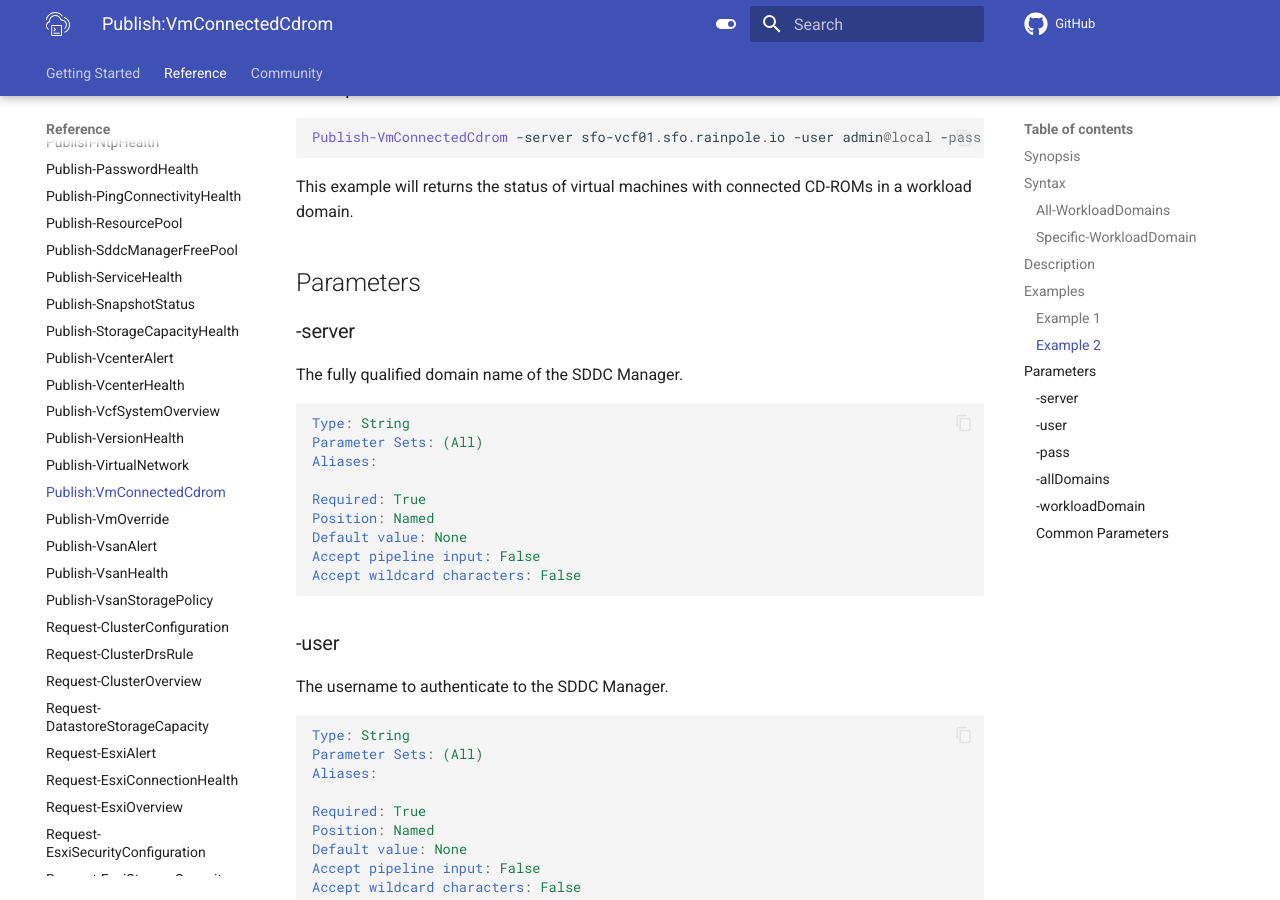
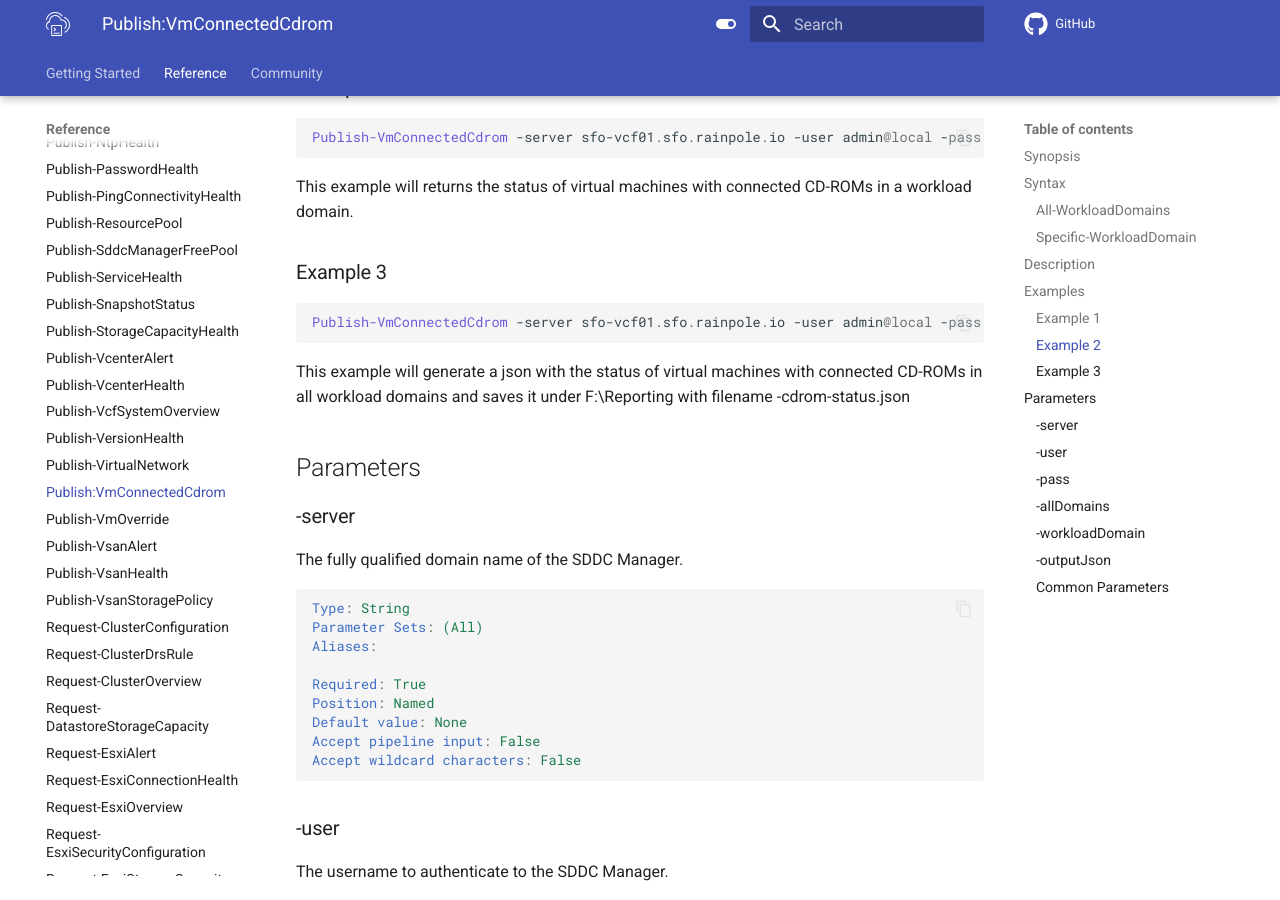
Before and after one commit to vmware/powershell-module-for-vmware-cloud-foundation-reporting, an MkDocs documentation site: the page built from docs/documentation/functions/Publish-VmConnectedCdrom.md, in a window 1280 px wide and 900 px high, scrolled down 1106 px. Built offline with MkDocs 1.6.1 and Material for MkDocs 9.7.7, drawn with Linux system fonts in a browser that asks for light colours; comment, search, counter and statistics services are not loaded; the version menu is left out; some of the changed text lies outside the part shown.

Commit message:
feat: add support for additional json outputs
- Updated `Publish-VmConnectedCdrom` function to generate JSON output.
- Updated `Publish-EsxiConnectionHealth` function to generate JSON output.
- Updated `Publish-SddcManagerFreePool` function to generate JSON output.

Signed-off-by: olga efremov <olga.efremov@broadcom.com>

````diff
--- a/docs/documentation/functions/Publish-VmConnectedCdrom.md
+++ b/docs/documentation/functions/Publish-VmConnectedCdrom.md
@@ -9,13 +9,13 @@ Publish the status of virtual machines with connected CD-ROMs in a workload doma
 ### All-WorkloadDomains
 
 ```powershell
-Publish-VmConnectedCdrom -server <String> -user <String> -pass <String> [-allDomains] [<CommonParameters>]
+Publish-VmConnectedCdrom -server <String> -user <String> -pass <String> [-allDomains] [-outputJson <String>]  [<CommonParameters>]
 ```
 
 ### Specific-WorkloadDomain
 
 ```powershell
-Publish-VmConnectedCdrom -server <String> -user <String> -pass <String> -workloadDomain <String> [<CommonParameters>]
+Publish-VmConnectedCdrom -server <String> -user <String> -pass <String> -workloadDomain <String> [-outputJson <String>]  [<CommonParameters>]
 ```
 
 ## Description
@@ -44,6 +44,15 @@ Publish-VmConnectedCdrom -server sfo-vcf01.sfo.rainpole.io -user admin@local -pa
 ```
 
 This example will returns the status of virtual machines with connected CD-ROMs in a workload domain.
+
+### Example 3
+
+```powershell
+Publish-VmConnectedCdrom -server sfo-vcf01.sfo.rainpole.io -user admin@local -pass VMw@re1!VMw@re1! -allDomains -outputJson F:\Reporting
+```
+
+This example will generate a json with the status of virtual machines with connected CD-ROMs in all workload domains
+and saves it under F:\Reporting with filename <timestamp>-cdrom-status.json
 
 ## Parameters
 
@@ -127,6 +136,22 @@ Accept pipeline input: False
 Accept wildcard characters: False
 ```
 
+### -outputJson
+
+The path to save the output as a JSON file.
+
+```yaml
+Type: String
+Parameter Sets: (All)
+Aliases:
+
+Required: False
+Position: Named
+Default value: None
+Accept pipeline input: False
+Accept wildcard characters: False
+```
+
 ### Common Parameters
 
 This cmdlet supports the common parameters: -Debug, -ErrorAction, -ErrorVariable, -InformationAction, -InformationVariable, -OutVariable, -OutBuffer, -PipelineVariable, -Verbose, -WarningAction, and -WarningVariable. For more information, see [about_CommonParameters](http://go.microsoft.com/fwlink/?LinkID=113216).
````
Also changed, not shown: CHANGELOG.md (+10 -0 lines), docs/documentation/functions/Publish-EsxiConnectionHealth.md (+26 -2 lines), docs/documentation/functions/Publish-SddcManagerFreePool.md (+26 -1 lines), 2 other files.
